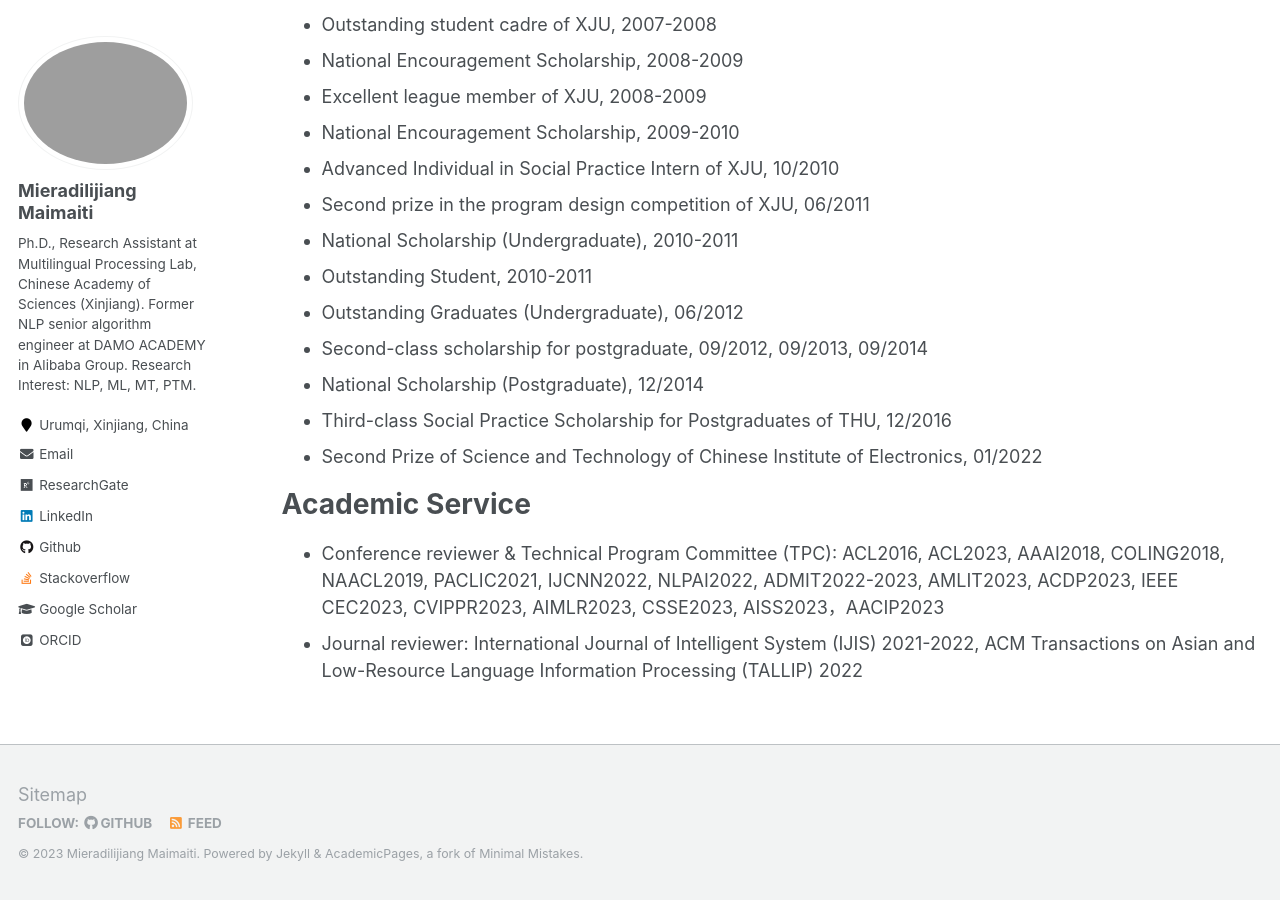
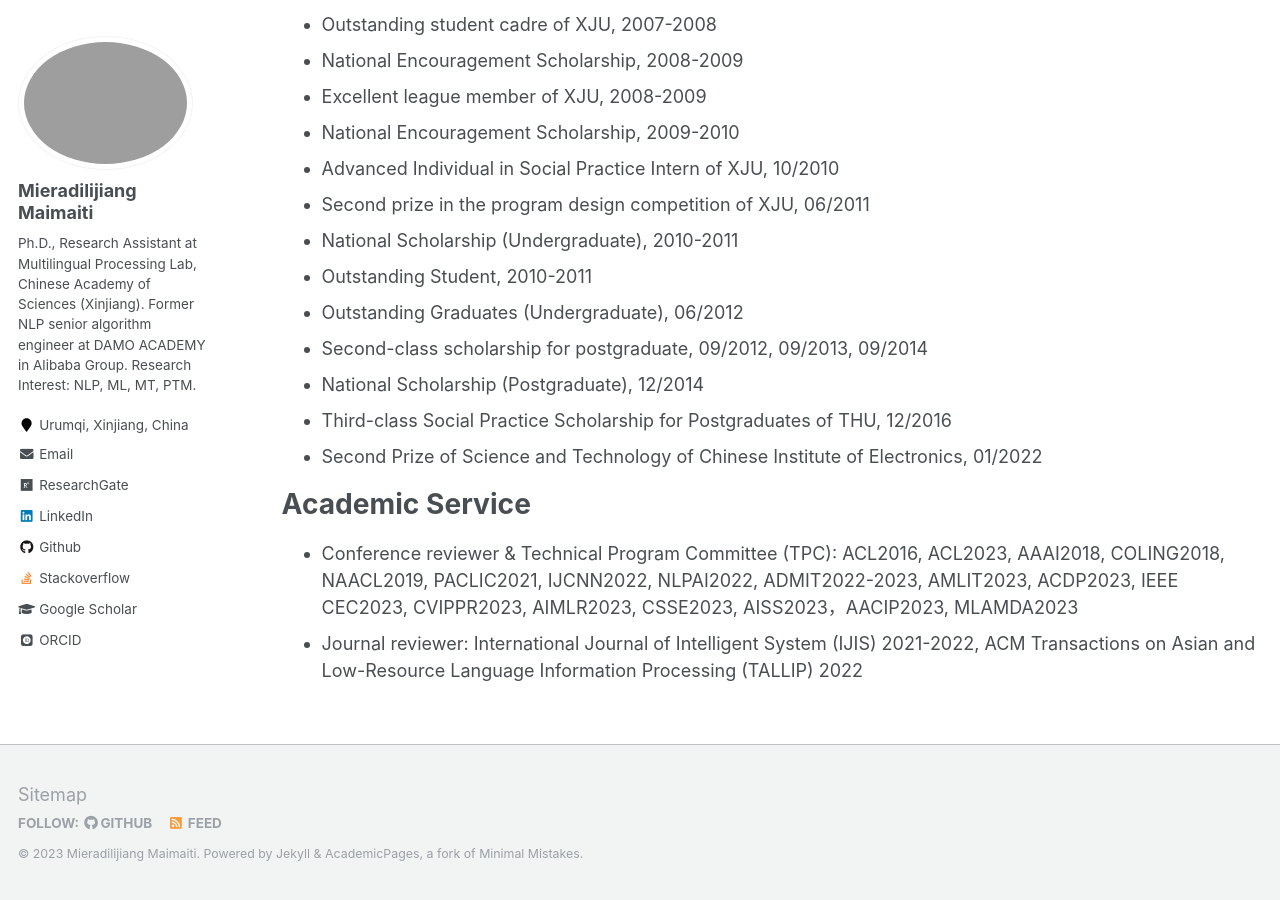
Before and after one commit to miradel51/miradel51.github.io, a Jekyll site: the page built from _pages/cv.md, in a window 1280 px wide and 900 px high, scrolled down 3838 px. Built offline with Jekyll 4.4.1, drawn with Linux system fonts in a browser that asks for light colours; some web fonts are replaced.

Commit message:
Update cv.md
Added a TPC role to one of the asian conference

```diff
--- a/_pages/cv.md
+++ b/_pages/cv.md
@@ -126,7 +126,7 @@ Honors
 
 Academic Service
 ======
-* Conference reviewer & Technical Program Committee (TPC): ACL2016, ACL2023, AAAI2018, COLING2018, NAACL2019, PACLIC2021, IJCNN2022, NLPAI2022, ADMIT2022-2023, AMLIT2023, ACDP2023, IEEE CEC2023, CVIPPR2023, AIMLR2023, CSSE2023, AISS2023，AACIP2023
+* Conference reviewer & Technical Program Committee (TPC): ACL2016, ACL2023, AAAI2018, COLING2018, NAACL2019, PACLIC2021, IJCNN2022, NLPAI2022, ADMIT2022-2023, AMLIT2023, ACDP2023, IEEE CEC2023, CVIPPR2023, AIMLR2023, CSSE2023, AISS2023，AACIP2023, MLAMDA2023
 * Journal reviewer: International Journal of Intelligent System (IJIS) 2021-2022, ACM Transactions on Asian and Low-Resource Language Information Processing (TALLIP) 2022
 
 <!-- Selected Talks
```
